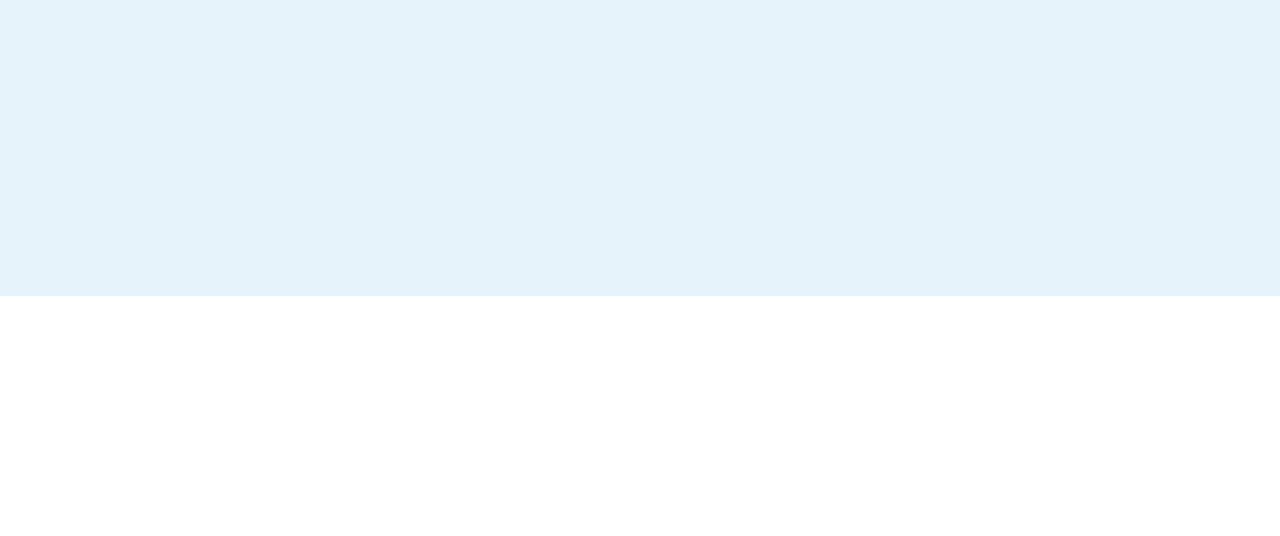
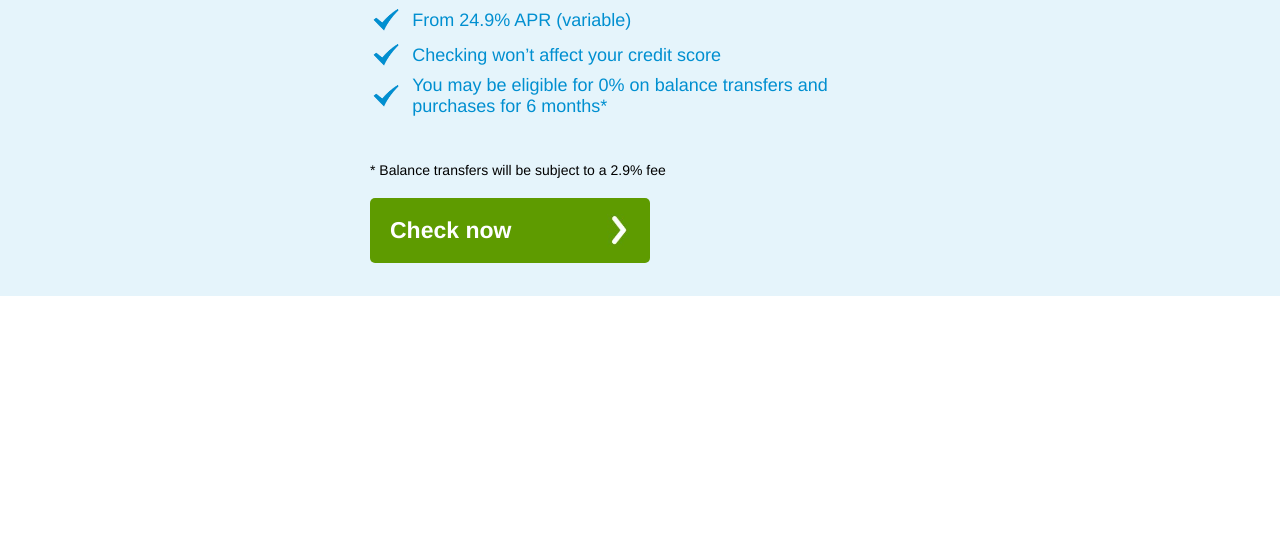
Before and after one commit to lovretomic/Internship-9-CSS-Layout, a plain HTML site: page index.html in a window 1280 px wide. Shown: the part 264-800 px from the top of the page. Drawn offline with Linux system fonts and the light colour scheme.

Commit message:
Updated left part of welcome header

```diff
--- a/index.html
+++ b/index.html
@@ -95,6 +95,44 @@
             <h1 class="welcomeHeader__content-left-title">
               See if it’s a YES before you apply
             </h1>
+            <div class="welcomeHeader__content-left-checkmarks">
+              <div class="item">
+                <img
+                  src="/assets/checkmark.png"
+                  alt=""
+                  class="item-checkmark"
+                />
+                <p class="item-description">From 24.9% APR (variable)</p>
+              </div>
+              <div class="item">
+                <img
+                  src="/assets/checkmark.png"
+                  alt=""
+                  class="item-checkmark"
+                />
+                <p class="item-description">
+                  Checking won’t affect your credit score
+                </p>
+              </div>
+              <div class="item">
+                <img
+                  src="/assets/checkmark.png"
+                  alt=""
+                  class="item-checkmark"
+                />
+                <p class="item-description">
+                  You may be eligible for 0% on balance transfers and purchases
+                  for 6 months*
+                </p>
+              </div>
+            </div>
+            <p class="welcomeHeader__content-left-note">
+              * Balance transfers will be subject to a 2.9% fee
+            </p>
+            <button class="welcomeHeader__content-left-button">
+              Check now
+              <img src="/assets/chevron-green.JPG" alt="" />
+            </button>
           </div>
           <div class="welcomeHeader__content-right"></div>
         </div>
--- a/style.css
+++ b/style.css
@@ -57,6 +57,7 @@
   height: 45px;
   display: flex;
   justify-content: space-between;
+  margin-bottom: 20px;
 }
 
 .welcomeHeader__topLine-left {
@@ -83,3 +84,53 @@
 .welcomeHeader__topLine-right a {
   margin: 0 5px;
 }
+
+.welcomeHeader__content-left-subtitle {
+  font-size: 25px;
+  color: #008fd0;
+}
+
+.welcomeHeader__content-left-title {
+  font-size: 40px;
+  color: #242a56;
+}
+
+.welcomeHeader__content-left-checkmarks {
+  margin: 20px 0 45px;
+}
+
+.welcomeHeader__content-left-checkmarks .item {
+  display: flex;
+  align-items: center;
+  margin-bottom: 5px;
+}
+
+.item-checkmark {
+  height: 30px;
+  margin-right: 10px;
+}
+
+.item-description {
+  font-size: 18px;
+  color: #008fd0;
+}
+
+.welcomeHeader__content-left-button {
+  display: flex;
+  justify-content: space-between;
+  align-items: center;
+  width: 280px;
+  height: 65px;
+  margin: 20px 0;
+  background-color: #5e9b00;
+  border: none;
+  border-radius: 5px;
+  padding: 10px 20px;
+  font-size: 23px;
+  font-weight: bold;
+  color: white;
+}
+
+.welcomeHeader__content-left-button img {
+  height: 33px;
+}
```
Also changed, not shown: assets/chevron-green.JPG (added).
